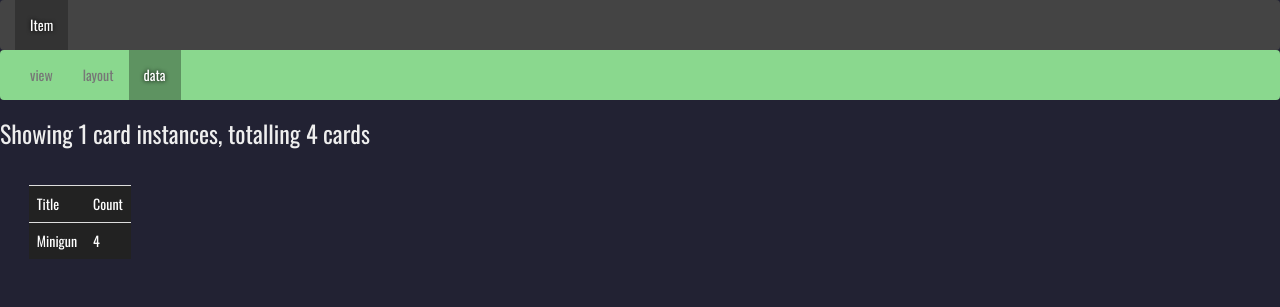
After one commit to Etskh/card-creator, a Django app: page /type/1/data in a window 1280 px wide. The commit adds this page. Shown: the top 307 px of the page. Run offline with Django 3.2, Linux system fonts and the light colour scheme; data comes from the database, SQL or seed files in the repository; both versions use the stored data as it was after the commit; some libraries are stand-ins or nearby versions.

Commit message:
Added card table and spruced up aesthetic

```diff
--- a/cardcreator/urls.py
+++ b/cardcreator/urls.py
@@ -20,7 +20,9 @@ from cards import views as cardviews
 urlpatterns = [
     url(r'^admin/', admin.site.urls),
     url(r'^$', cardviews.home),
-    url(r'^edit/', cardviews.edit),
+    url(r'^type/(?P<type_id>[0-9]+)$', cardviews.view),
+    url(r'^type/(?P<type_id>[0-9]+)/layout$', cardviews.layout),
+    url(r'^type/(?P<type_id>[0-9]+)/data$', cardviews.data),
     url(r'^field/(?P<field_id>[0-9]+)$', cardviews.field_edit),
     url(r'^field$', cardviews.field_edit),
 ]
--- a/cards/static/cards/cards.css
+++ b/cards/static/cards/cards.css
@@ -2,10 +2,22 @@
 
 BODY {
     background: #223;
+    color: #EEE;
+    font-weight: 300;
+    font-family: 'Oswald', sans-serif;
 }
 
+TABLE {
+    color: #FFF;
+    background: #222;
+}
+TD {
+    color: #FFF;
+}
 
-
+nav.navbar-default {
+    margin:0px;
+}
 nav.cardtypes-nav {
     background: #444;
     border: none;
@@ -14,6 +26,17 @@ nav.cardtypes-nav .navbar-nav>.active>a,
 nav.cardtypes-nav .navbar-nav>.active>a:hover,
 nav.cardtypes-nav .navbar-nav>.active>a:focus {
     background: #333;
+    text-shadow: #000 0px 0px 4px;
+    color: #FFF;
+}
+nav.card-nav {
+    background: rgb(138, 216, 142);
+    border: none;
+}
+nav.card-nav .navbar-nav>.active>a,
+nav.card-nav .navbar-nav>.active>a:hover,
+nav.card-nav .navbar-nav>.active>a:focus {
+    background: rgb(94, 147, 97);
     text-shadow: #000 0px 0px 4px;
     color: #FFF;
 }
@@ -72,4 +95,5 @@ nav.cardtypes-nav .navbar-nav>.active>a:focus {
 
 #field-edit input {
     padding: 8px;
+    color: #000;
 }
--- /dev/null
+++ b/cards/templates/card-data.html
@@ -0,0 +1,19 @@
+{% extends 'core/default.html' %}
+
+{% block content %}
+<h3>Showing {{ cards|length }} card instances, totalling {{ total_card_count }} cards</h3>
+<div class="card-list cardtype-{{ cardtype.name }}">
+    <table class="table">
+        <tr>
+            <td>Title</td>
+            <td>Count</td>
+        </tr>
+    {% for card in cards %}
+    <tr id="card-{{ card.pk }}" data-name="{{ card.title }}">
+        <td>{{ card.title }}</td>
+        <td>{{ card.count }}</td>
+    </tr>
+    {% endfor %}
+    </table>
+</div>
+{% endblock %}
--- a/cards/templates/card-edit.html
+++ b/cards/templates/card-layout.html
@@ -35,11 +35,5 @@
     <div id="field-edit">
         <p>Select a field to begin editing</p>
     </div>
-
-    <hr/>
-
-    <div class="row">
-        <button class="btn btn-primary" id="done-editing">Done</button>
-    </div>
 </div>
 {% endblock %}
--- a/cards/templates/card-list.html
+++ b/cards/templates/card-list.html
@@ -31,9 +31,8 @@
             {% endfor %}
             </div>
         </div>
+    {% empty %}
+        <h1>You have no cards in this set</h1>
     {% endfor %}
 </div>
-<div class="controls">
-    <button class="btn btn-primary" id="start-editing">Edit</button>
-</div>
 {% endblock %}
--- a/cards/templates/core/default.html
+++ b/cards/templates/core/default.html
@@ -5,34 +5,35 @@
     <title>Card Creator</title>
     <link rel="stylesheet" href="https://maxcdn.bootstrapcdn.com/bootstrap/3.3.7/css/bootstrap.min.css" integrity="sha384-BVYiiSIFeK1dGmJRAkycuHAHRg32OmUcww7on3RYdg4Va+PmSTsz/K68vbdEjh4u" crossorigin="anonymous">
     <link rel="stylesheet" href="https://ajax.googleapis.com/ajax/libs/jqueryui/1.12.1/themes/smoothness/jquery-ui.css">
+    <link href="https://fonts.googleapis.com/css?family=Oswald" rel="stylesheet"/>
+    <link href="https://maxcdn.bootstrapcdn.com/font-awesome/4.7.0/css/font-awesome.min.css" rel="stylesheet"/>
     <link rel="stylesheet" href="/static/cards/cards.css"/>
 </head>
 <body>
-    <!--
-    <div id="card-types-nav">
-        <ul class="nav">
-            <li><a href="#">Item</a></li>
-        </ul>
-    </div>
-    <div id="card-nav">
-        <ul class="nav">
-            <li><a href="#">View</a></li>
-            <li><a href="#">Layout</a></li>
-            <li><a href="#">Data</a></li>
-        </ul>
-    </div>
-    -->
     <nav class="navbar navbar-default cardtypes-nav">
       <div class="container-fluid">
         <div class="navbar-header">
           <ul class="nav navbar-nav">
             {% for type in card_types %}
-                <li class="active"><a href="#">{{ type.name }}<span class="sr-only">(current)</span></a></li>
+                <li class="{% if type.name == cardtype.name %}active{% endif %}"><a href="/type/{{ type.id }}">{{ type.name }}</a></li>
             {% endfor %}
           </ul>
         </div>
       </div>
     </nav>
+    {% if cardtype %}
+    <nav class="navbar navbar-default card-nav">
+      <div class="container-fluid">
+        <div class="navbar-header">
+          <ul class="nav navbar-nav">
+            <li class="{% if view_name == "view" %}active{% endif %}"><a href="/type/{{ cardtype.id }}">view</a></li>
+            <li class="{% if view_name == "layout" %}active{% endif %}"><a href="/type/{{ cardtype.id }}/layout">layout</a></li>
+            <li class="{% if view_name == "data" %}active{% endif %}"><a href="/type/{{ cardtype.id }}/data">data</a></li>
+          </ul>
+        </div>
+      </div>
+    </nav>
+    {% endif %}
     <div id="content">
         {% block content %}{% endblock %}
     </div>
--- a/cards/views.py
+++ b/cards/views.py
@@ -5,21 +5,45 @@ from .models import CardType, Field
 
 
 def home(request):
-    card_type = get_object_or_404(CardType, name='Item')
+    card_types = CardType.objects.all()
+    return render(request, 'core/default.html', {
+        'view_name': 'home',
+        'card_types': card_types,
+    })
+
+
+def view(request, type_id):
+    card_type = get_object_or_404(CardType, pk=type_id)
     card_types = CardType.objects.all()
     return render(request, 'card-list.html', {
+        'view_name': 'view',
         'card_types': card_types,
         'cardtype': card_type,
         'cards': card_type.card_set.all(),
     })
 
 
-def edit(request):
-    cardtype = get_object_or_404(CardType, name='Item')
+def layout(request, type_id):
+    card_type = get_object_or_404(CardType, pk=type_id)
     card_types = CardType.objects.all()
-    return render(request, 'card-edit.html', {
+    return render(request, 'card-layout.html', {
+        'view_name': 'layout',
         'card_types': card_types,
-        'cardtype': cardtype
+        'cardtype': card_type
+    })
+
+
+def data(request, type_id):
+    card_type = get_object_or_404(CardType, pk=type_id)
+    card_types = CardType.objects.all()
+    cards = card_type.card_set.all()
+    total_card_count = sum([card.count for card in cards])
+    return render(request, 'card-data.html', {
+        'view_name': 'data',
+        'card_types': card_types,
+        'cardtype': card_type,
+        'total_card_count': total_card_count,
+        'cards': card_type.card_set.all(),
     })
 
 
```
Also changed, not shown: README.md, db.sqlite3.
